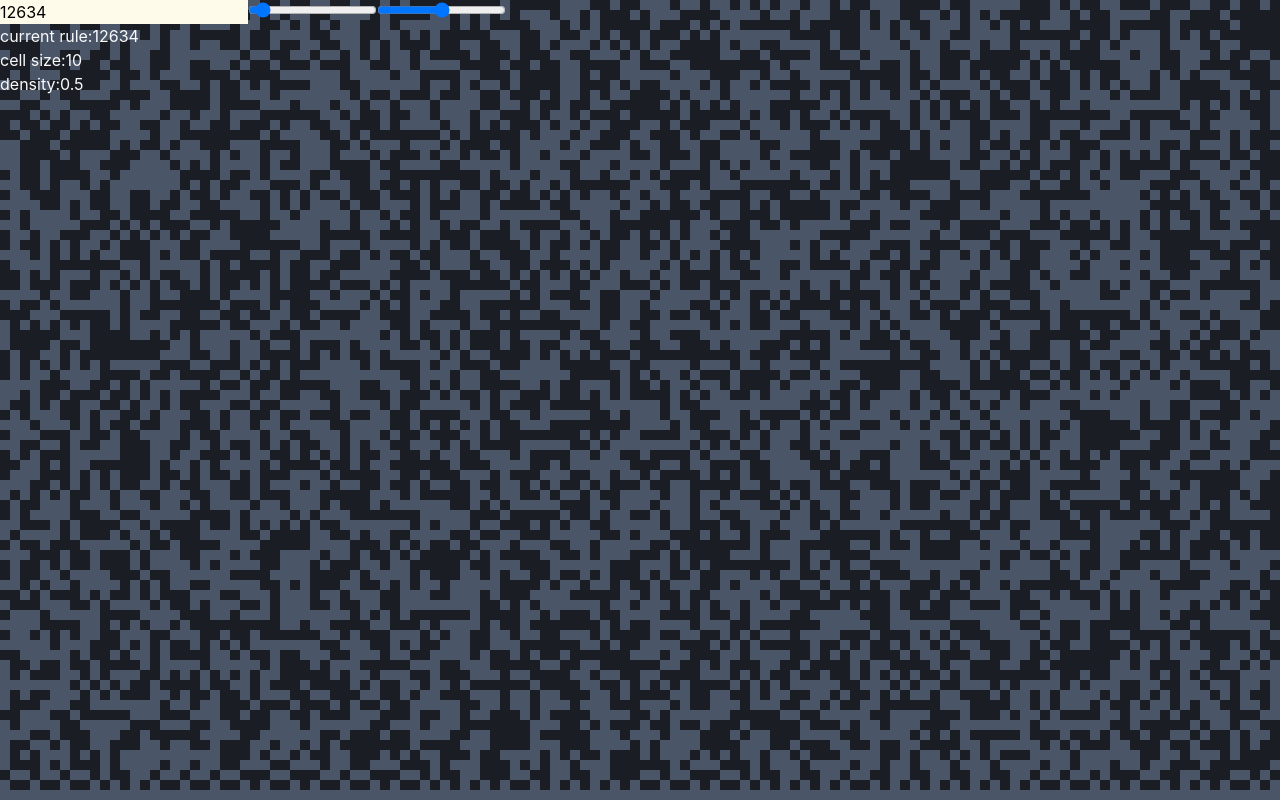
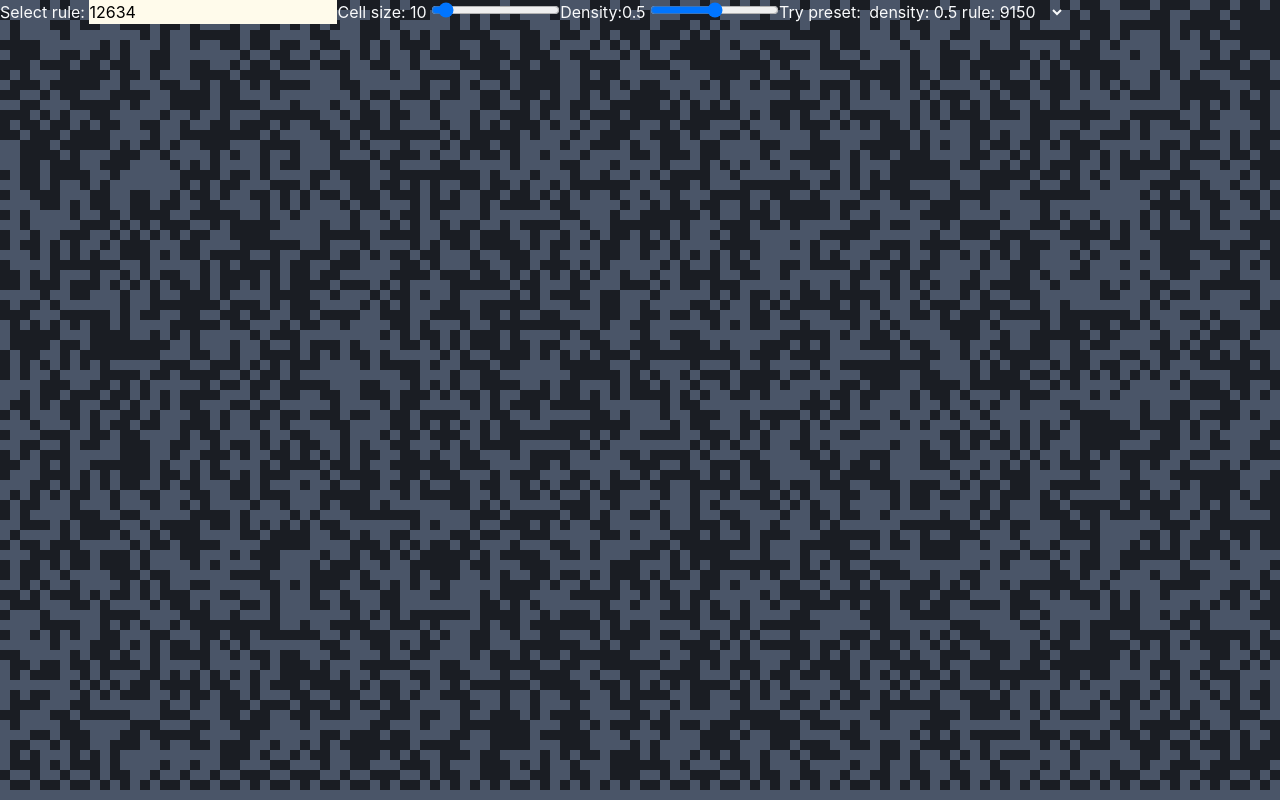
Before and after one commit to Iviv122/fireflies, a React (Vite) app: page / in a window 1280 px wide. Built offline with nearby package versions, Linux system fonts and the light colour scheme.

Commit message:
presets selectioin

```diff
--- a/src/App.tsx
+++ b/src/App.tsx
@@ -1,6 +1,8 @@
-import { useState, type SetStateAction } from "react"
+import React, { useState, type SetStateAction } from "react"
 import Fireflies from "./components/fireflies"
 import Input from "./components/input";
+import Select, { type Preset } from "./components/select";
+import { interesting_presets } from "./consts/presets";
 
 function App() {
 
@@ -16,67 +18,34 @@ function App() {
     };
   }
 
-  const interesting_presets = [
-    {
-      rule: 9150,
-      density: 0.5
-    },
-    {
-      rule: 6,
-      density: 0.5
-    },
-    {
-      rule: 12634,
-      density: 1
-    },
-    {
-      rule: 41401,
-      density: 0.5
-    },
-    {
-      rule: 19907,
-      density: 1
-    },
-    {
-      rule: 18523,
-      density: 0.5
-    },
-    {
-      rule: 33112,
-      density: 0.5,
-    },
-    {
-      rule:  63157,
-      density: 0.5
-    },
-    {
-      rule:50587,
-      density: 1,
-    },
-    {
-      rule: 47460,
-      density: 0.5
-    },
-    {
-      rule: 47464,
-      density: 0.5
-    },
-    {
-      rule: 47512,
-      density: 0.9
-    }
-  ]
+  function selectPreset(e: Preset) {
+    setRuleNumber(e.rule)
+    setDensity(e.density)
+  }
 
   return (
     <div className="relative w-dvw h-dvh">
 
       <div className="text-gray-50">
-        <Input placeHolder="Rule number" onChange={setFun(setRuleNumber)} value={ruleNumber.toString()} />
-        <Input placeHolder="Pixel size" onChange={setFun(setPixelSize)} value={pixelSize.toString()} type='range' min={4} max={100} step={1} />
-        <Input placeHolder="Pixel size" onChange={setFun(setDensity)} value={density.toString()} type='range' min={0} max={1} step={0.05} />
-        <p>current rule:{ruleNumber}</p>
-        <p>cell size:{pixelSize}</p>
-        <p>density:{density}</p>
+        <label>
+          Select rule:{" "}
+          <Input placeHolder="Rule number" onChange={setFun(setRuleNumber)} value={ruleNumber.toString()} />
+        </label>
+
+        <label>
+          Cell size: {pixelSize}{" "}
+          <Input placeHolder="Pixel size" onChange={setFun(setPixelSize)} value={pixelSize.toString()} type='range' min={4} max={100} step={1} />
+        </label>
+
+        <label>
+          Density:{density}{" "}
+          <Input placeHolder="Density" onChange={setFun(setDensity)} value={density.toString()} type='range' min={0} max={1} step={0.05} />
+        </label>
+
+        <label>
+          Try preset:{" "}
+          <Select options={interesting_presets} onSelect={selectPreset} name="presets" />
+        </label>
       </div>
 
       <Fireflies
--- /dev/null
+++ b/src/components/select.tsx
@@ -0,0 +1,27 @@
+export interface Preset {
+    rule: number
+    density: number
+}
+interface SelectProps {
+    onSelect?: (preset: Preset) => void
+    options: Preset[],
+    name?: string
+}
+/**
+ *  stylized alternative for select tag
+ */
+export default function SelectPreset({ onSelect, options, name }: SelectProps) {
+    return (
+        <select
+            defaultValue={name || ""}
+        >
+            <option value="" disabled>
+                Choose preset
+            </option>
+            {
+                options.map((e: Preset, i) => <option key={i} onClick={() => onSelect?.(e)}>density: {e.density} rule: {e.rule}</option>)
+            }
+        </select>
+
+    )
+}
--- /dev/null
+++ b/src/consts/presets.tsx
@@ -0,0 +1,50 @@
+export const interesting_presets = [
+    {
+      rule: 9150,
+      density: 0.5
+    },
+    {
+      rule: 6,
+      density: 0.5
+    },
+    {
+      rule: 12634,
+      density: 1
+    },
+    {
+      rule: 41401,
+      density: 0.5
+    },
+    {
+      rule: 19907,
+      density: 1
+    },
+    {
+      rule: 18523,
+      density: 0.5
+    },
+    {
+      rule: 33112,
+      density: 0.5,
+    },
+    {
+      rule:  63157,
+      density: 0.5
+    },
+    {
+      rule:50587,
+      density: 1,
+    },
+    {
+      rule: 47460,
+      density: 0.5
+    },
+    {
+      rule: 47464,
+      density: 0.5
+    },
+    {
+      rule: 47512,
+      density: 0.9
+    }
+  ]
```
